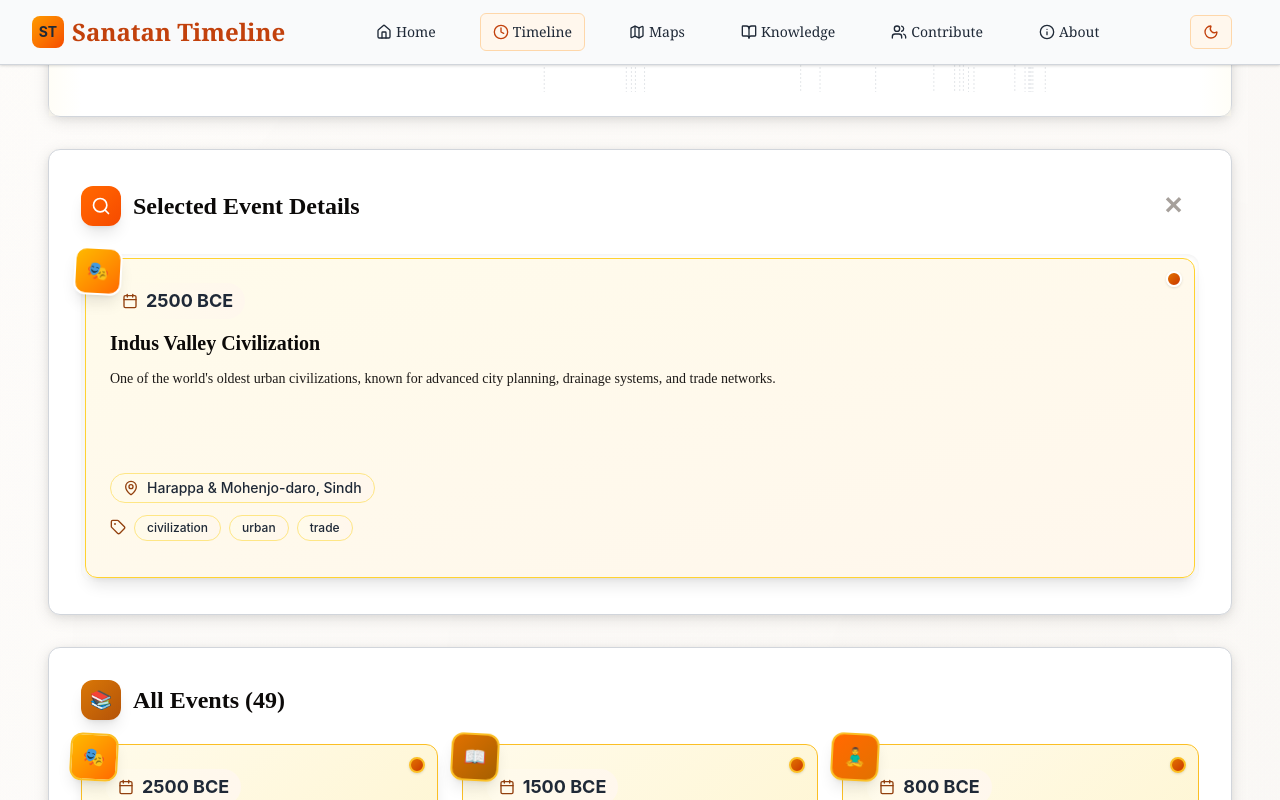
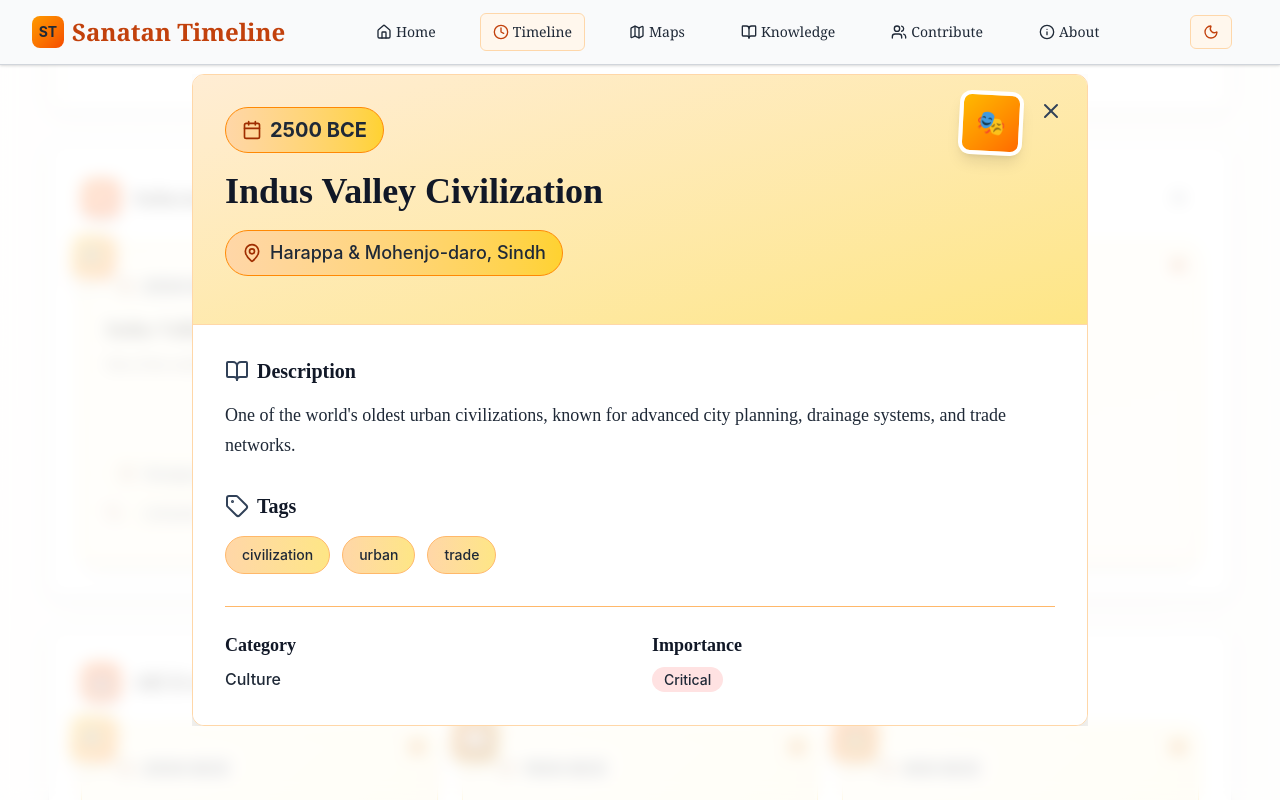
Before and after one commit to vikrant1379/eternal_timelines, a Next.js app: page /timeline in a window 1280 px wide. Both pictures are taken after a click on the element 259 px from the left and 1449 px from the top of the page. Shown: the part 1049-1849 px from the top of the page. Built offline with nearby package versions, Linux system fonts and the light colour scheme.

Commit message:
updated timeline

```diff
--- a/src/components/timeline/TimelineEvent.tsx
+++ b/src/components/timeline/TimelineEvent.tsx
@@ -13,8 +13,8 @@ export default function TimelineEvent({ event, onClick, isSelected }: TimelineEv
     <div
       className={`relative p-6 rounded-xl border cursor-pointer transition-all duration-200 h-80 flex flex-col ${
         isSelected
-          ? 'border-amber-300 bg-gradient-to-br from-amber-50 to-orange-50 shadow-lg'
-          : 'border-amber-100 bg-gradient-to-br from-white to-amber-25 hover:border-amber-200 hover:shadow-md'
+          ? 'border-amber-300 dark:border-amber-500 bg-gradient-to-br from-amber-50 to-orange-50 dark:from-amber-900/20 dark:to-orange-900/20 shadow-lg'
+          : 'border-amber-100 dark:border-amber-700/50 bg-gradient-to-br from-white to-amber-25 dark:from-slate-800 dark:to-slate-700 hover:border-amber-200 dark:hover:border-amber-600 hover:shadow-md'
       } backdrop-blur-sm`}
       onClick={() => onClick(event)}
     >
@@ -31,11 +31,16 @@ export default function TimelineEvent({ event, onClick, isSelected }: TimelineEv
         </div>
       </div>
 
-      {/* Title with better typography */}
-      <h3 className="text-xl font-bold text-stone-900 mb-3 leading-tight line-clamp-2 flex-shrink-0" style={{ fontFamily: 'Playfair Display, serif' }}>{event.title}</h3>
+      {/* Title with better typography and theme-aware colors */}
+      <h3 className="text-xl font-bold text-stone-900 dark:text-stone-100 mb-3 leading-tight line-clamp-2 flex-shrink-0" style={{ fontFamily: 'Playfair Display, serif' }}>{event.title}</h3>
 
-      {/* Description with improved spacing */}
-      <p className="text-stone-700 text-sm mb-4 leading-relaxed line-clamp-3 flex-grow" style={{ fontFamily: 'Source Serif Pro, serif' }}>{event.description}</p>
+      {/* Description with improved spacing and theme-aware colors */}
+      <p className="text-stone-700 dark:text-stone-300 text-sm mb-4 leading-relaxed line-clamp-4 flex-grow" style={{ fontFamily: 'Source Serif Pro, serif' }}>
+        {event.description}
+        {event.description.length > 150 && (
+          <span className="text-amber-600 dark:text-amber-400 font-medium ml-2">Click to read more...</span>
+        )}
+      </p>
 
       {/* Location with enhanced design */}
       {event.location && (
--- /dev/null
+++ b/src/components/timeline/ui/EventDetailModal.tsx
@@ -0,0 +1,129 @@
+'use client';
+
+import { TimelineEvent as TimelineEventType } from '@/types/timeline';
+import { formatYear, getCategoryColor, getCategoryIcon } from '@/lib/utils';
+import { MapPin, Calendar, Tag, X, BookOpen } from 'lucide-react';
+
+interface EventDetailModalProps {
+  event: TimelineEventType | null;
+  isOpen: boolean;
+  onClose: () => void;
+}
+
+export default function EventDetailModal({ event, isOpen, onClose }: EventDetailModalProps) {
+  if (!isOpen || !event) return null;
+
+  return (
+    <div className="fixed inset-0 z-50 flex items-center justify-center p-4 bg-white/80 dark:bg-black/60 backdrop-blur-sm">
+      <div className="relative w-full max-w-4xl max-h-[90vh] overflow-hidden">
+        <div className="bg-white dark:bg-slate-800 border border-orange-200 dark:border-slate-600 rounded-xl shadow-2xl overflow-hidden">
+          {/* Header Section */}
+          <div className="relative bg-gradient-to-br from-orange-100 to-amber-200 dark:from-slate-800 dark:to-slate-700 p-8 border-b border-orange-200 dark:border-slate-600">
+            {/* Category indicator */}
+            <div className={`absolute top-4 right-16 w-16 h-16 ${getCategoryColor(event.category)} rounded-xl flex items-center justify-center text-white text-2xl font-bold shadow-lg border-4 border-white dark:border-slate-700 transform rotate-3`}>
+              {getCategoryIcon(event.category)}
+            </div>
+
+            {/* Close button */}
+            <button
+              onClick={onClose}
+              className="absolute top-4 right-4 text-slate-700 dark:text-stone-400 hover:text-slate-900 dark:hover:text-stone-200 p-2 rounded-lg hover:bg-orange-200/50 dark:hover:bg-slate-800/50 transition-all duration-200"
+              title="Close"
+            >
+              <X className="w-6 h-6" />
+            </button>
+
+            {/* Year badge */}
+            <div className="flex items-center space-x-3 mb-4">
+              <div className="flex items-center space-x-2 bg-gradient-to-r from-orange-200 to-amber-300 dark:from-amber-900/50 dark:to-orange-900/50 px-4 py-2 rounded-full border border-orange-400 dark:border-amber-700">
+                <Calendar className="w-5 h-5 text-orange-800 dark:text-amber-300" />
+                <span className="text-xl font-bold text-orange-900 dark:text-amber-200">{formatYear(event.year)}</span>
+              </div>
+            </div>
+
+            {/* Title */}
+            <h2 className="text-3xl lg:text-4xl font-bold text-slate-900 dark:text-stone-100 mb-4 leading-tight pr-20" style={{ fontFamily: 'Playfair Display, serif' }}>
+              {event.title}
+            </h2>
+
+            {/* Location */}
+            {event.location && (
+              <div className="flex items-center space-x-2 mb-4">
+                <div className="flex items-center space-x-2 bg-gradient-to-r from-orange-200 to-amber-300 dark:from-amber-900/50 dark:to-orange-900/50 px-4 py-2 rounded-full border border-orange-400 dark:border-amber-700">
+                  <MapPin className="w-5 h-5 text-orange-800 dark:text-amber-300" />
+                  <span className="text-lg font-medium text-orange-900 dark:text-amber-200">{event.location.name}</span>
+                </div>
+              </div>
+            )}
+          </div>
+
+          {/* Content Section */}
+          <div className="p-8 overflow-y-auto max-h-[60vh] bg-white dark:bg-gradient-to-b dark:from-slate-800 dark:to-slate-900">
+            {/* Description */}
+            <div className="mb-8">
+              <div className="flex items-center space-x-2 mb-4">
+                <BookOpen className="w-6 h-6 text-slate-700 dark:text-amber-400" />
+                <h3 className="text-xl font-semibold text-slate-900 dark:text-stone-100" style={{ fontFamily: 'Playfair Display, serif' }}>
+                  Description
+                </h3>
+              </div>
+              <div className="prose prose-orange dark:prose-invert max-w-none">
+                <p className="text-slate-800 dark:text-stone-300 text-lg leading-relaxed" style={{ fontFamily: 'Source Serif Pro, serif' }}>
+                  {event.description}
+                </p>
+              </div>
+            </div>
+
+            {/* Tags */}
+            {event.tags && event.tags.length > 0 && (
+              <div className="mb-8">
+                <div className="flex items-center space-x-2 mb-4">
+                  <Tag className="w-6 h-6 text-slate-700 dark:text-amber-400" />
+                  <h3 className="text-xl font-semibold text-slate-900 dark:text-stone-100" style={{ fontFamily: 'Playfair Display, serif' }}>
+                    Tags
+                  </h3>
+                </div>
+                <div className="flex flex-wrap gap-3">
+                  {event.tags.map((tag, index) => (
+                    <span
+                      key={index}
+                      className="px-4 py-2 bg-gradient-to-r from-orange-200 to-amber-200 dark:from-amber-900/30 dark:to-orange-900/30 text-slate-800 dark:text-amber-200 text-sm font-medium rounded-full border border-orange-300 dark:border-amber-700"
+                    >
+                      {tag}
+                    </span>
+                  ))}
+                </div>
+              </div>
+            )}
+
+            {/* Additional Information */}
+            <div className="grid grid-cols-1 md:grid-cols-2 gap-6 pt-6 border-t border-orange-300 dark:border-slate-600">
+              <div>
+                <h4 className="text-lg font-semibold text-slate-900 dark:text-stone-100 mb-2" style={{ fontFamily: 'Playfair Display, serif' }}>
+                  Category
+                </h4>
+                <span className="capitalize text-slate-800 dark:text-stone-300 font-medium">
+                  {event.category.replace('_', ' ')}
+                </span>
+              </div>
+              <div>
+                <h4 className="text-lg font-semibold text-slate-900 dark:text-stone-100 mb-2" style={{ fontFamily: 'Playfair Display, serif' }}>
+                  Importance
+                </h4>
+                <span className={`capitalize px-3 py-1 rounded-full text-sm font-medium ${
+                  event.importance === 'critical'
+                    ? 'bg-red-100 dark:bg-red-900/30 text-red-800 dark:text-red-200'
+                    : event.importance === 'high'
+                    ? 'bg-orange-200 dark:bg-amber-900/30 text-orange-900 dark:text-amber-200'
+                    : 'bg-green-100 dark:bg-green-900/30 text-green-800 dark:text-green-200'
+                }`}>
+                  {event.importance}
+                </span>
+              </div>
+            </div>
+          </div>
+        </div>
+      </div>
+    </div>
+  );
+}
--- a/src/components/timeline/ui/TimelineEventDetails.tsx
+++ b/src/components/timeline/ui/TimelineEventDetails.tsx
@@ -26,14 +26,14 @@ export default function TimelineEventDetails({ selectedEvent, onClose }: Timelin
         </h3>
         <button
           onClick={onClose}
-          className="text-stone-400 hover:text-stone-600 text-2xl font-bold px-4 py-2 rounded-xl hover:bg-gradient-to-br hover:from-stone-50 hover:to-stone-25 transition-all duration-200 transform hover:scale-105"
+          className="text-stone-400 dark:text-stone-500 hover:text-stone-600 dark:hover:text-stone-300 text-xl font-normal px-3 py-2 rounded-lg hover:bg-stone-100/50 dark:hover:bg-stone-800/30 transition-all duration-200 group"
           title="Close"
         >
-          ✕
+          <span className="group-hover:rotate-90 transition-transform duration-200">✕</span>
         </button>
       </div>
 
-      <div className="bg-white/60 rounded-xl p-1 shadow-inner backdrop-blur-sm">
+      <div className="bg-amber-200/20 rounded-xl shadow-inner backdrop-blur-sm">
         <TimelineEvent
           event={selectedEvent}
           onClick={() => {}}
--- a/src/components/timeline/ui/TimelineEventsGrid.tsx
+++ b/src/components/timeline/ui/TimelineEventsGrid.tsx
@@ -1,7 +1,9 @@
 'use client';
 
+import { useState } from 'react';
 import { TimelineEvent as TimelineEventType } from '@/types/timeline';
 import TimelineEvent from '../TimelineEvent';
+import EventDetailModal from './EventDetailModal';
 
 interface TimelineEventsGridProps {
   events: TimelineEventType[];
@@ -14,13 +16,25 @@ export default function TimelineEventsGrid({
   selectedEvent,
   onEventSelect
 }: TimelineEventsGridProps) {
+  const [modalEvent, setModalEvent] = useState<TimelineEventType | null>(null);
+
+  const handleEventClick = (event: TimelineEventType) => {
+    setModalEvent(event);
+    onEventSelect(event);
+  };
+
+  const handleModalClose = () => {
+    setModalEvent(null);
+  };
+
   return (
+    <>
       <div className="academic-card p-8 backdrop-blur-sm hover:border-transparent">
         <div className="flex items-center mb-6">
-        <div className="w-10 h-10 academic-accent rounded-xl flex items-center justify-center text-white text-lg mr-3 shadow-lg">
+          <div className="w-10 h-10 bg-gradient-to-br from-orange-500 to-orange-600 dark:from-amber-500 dark:to-orange-500 rounded-xl flex items-center justify-center text-white dark:text-gray-900 text-lg mr-3 shadow-lg">
             📚
           </div>
-        <h3 className="text-2xl font-bold text-stone-900" style={{ fontFamily: 'Playfair Display, serif' }}>
+          <h3 className="text-2xl font-bold text-stone-900 dark:text-stone-100" style={{ fontFamily: 'Playfair Display, serif' }}>
             All Events ({events.length})
           </h3>
         </div>
@@ -29,12 +43,20 @@ export default function TimelineEventsGrid({
             <div key={event.id} className="timeline-event-card h-full">
               <TimelineEvent
                 event={event}
-              onClick={onEventSelect}
+                onClick={handleEventClick}
                 isSelected={selectedEvent?.id === event.id}
               />
             </div>
           ))}
         </div>
       </div>
+
+      {/* Event Detail Modal */}
+      <EventDetailModal
+        event={modalEvent}
+        isOpen={modalEvent !== null}
+        onClose={handleModalClose}
+      />
+    </>
   );
 }
--- a/src/components/timeline/ui/TimelineInstructions.tsx
+++ b/src/components/timeline/ui/TimelineInstructions.tsx
@@ -31,16 +31,6 @@ export default function TimelineInstructions({
           </div>
         </div>
         <div className="flex items-center space-x-2">
-          {selectedEvent && (
-            <div className="flex items-center space-x-2">
-              <div className="text-xs text-emerald-700 font-medium bg-emerald-50 px-2 py-1 rounded border border-emerald-200">
-                📌 {selectedEvent.title} ({formatYear(selectedEvent.year)})
-              </div>
-              <div className="text-xs text-amber-700 font-medium bg-amber-50 px-2 py-1 rounded border border-amber-200 animate-pulse">
-                ⬇️ Details below
-              </div>
-            </div>
-          )}
           <button className="text-amber-700 hover:text-amber-900 transition-colors">
             {isExpanded ? (
               <ChevronUp className="w-4 h-4" />
--- a/src/components/timeline/ui/index.ts
+++ b/src/components/timeline/ui/index.ts
@@ -3,3 +3,4 @@ export { default as TimelineCard } from './TimelineCard';
 export { default as TimelineEventDetails } from './TimelineEventDetails';
 export { default as TimelineEventsGrid } from './TimelineEventsGrid';
 export { default as TimelineStatus } from './TimelineStatus';
+export { default as EventDetailModal } from './EventDetailModal';
```
Lines whose indentation alone changed are shown as unchanged.
